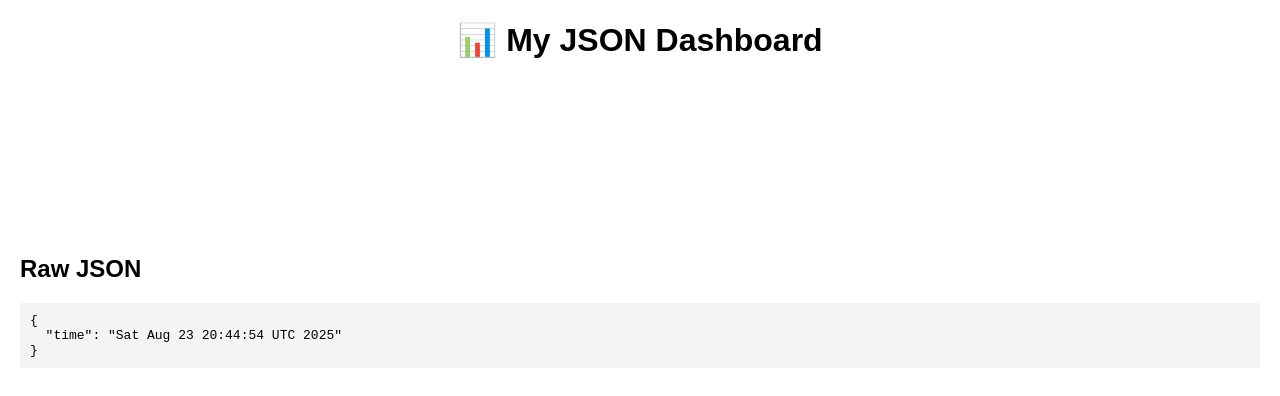
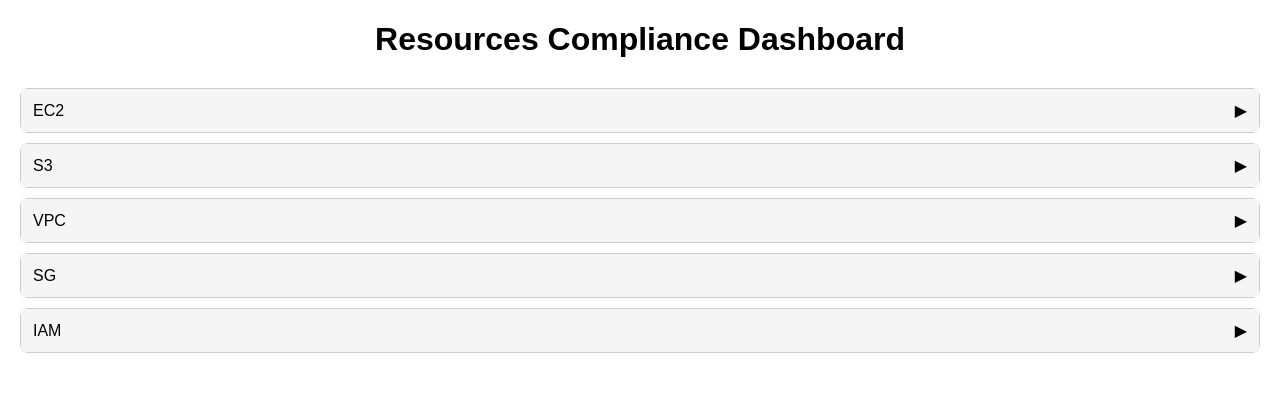
Before and after one commit to dhonnappa-amd/build-dashboards-testing, a plain HTML site: page index.html in a window 1280 px wide. Drawn offline with nearby package versions, Linux system fonts and the light colour scheme.

Commit message:
Revise dashboard title and layout for compliance

```diff
--- a/index.html
+++ b/index.html
@@ -2,48 +2,147 @@
 <html lang="en">
 <head>
   <meta charset="UTF-8">
-  <title>Dashboard</title>
-  <script src="https://cdn.jsdelivr.net/npm/chart.js"></script>
+  <title>Resources Compliance Dashboard</title>
   <style>
     body { font-family: Arial, sans-serif; margin: 20px; }
-    h1 { text-align: center; }
-    .chart-container { width: 80%; margin: auto; }
-    pre { background: #f4f4f4; padding: 10px; }
+    h1 { text-align: center; margin-bottom: 30px; }
+
+    .resource-type {
+      border: 1px solid #ccc;
+      border-radius: 8px;
+      margin-bottom: 10px;
+    }
+
+    .resource-header {
+      background: #f5f5f5;
+      padding: 12px;
+      cursor: pointer;
+      display: flex;
+      align-items: center;
+      justify-content: space-between;
+    }
+
+    .arrow {
+      transition: transform 0.2s ease;
+    }
+
+    .arrow.open {
+      transform: rotate(90deg);
+    }
+
+    .resource-table {
+      width: 100%;
+      border-collapse: collapse;
+      display: none;
+    }
+
+    .resource-table th, .resource-table td {
+      border: 1px solid #ccc;
+      padding: 8px;
+      text-align: left;
+    }
+
+    .resource-table th {
+      background: #f0f0f0;
+    }
+
+    .compliance-pass {
+      color: green;
+      font-weight: bold;
+    }
+
+    .compliance-fail {
+      color: red;
+      font-weight: bold;
+    }
   </style>
 </head>
 <body>
-  <h1>📊 My JSON Dashboard</h1>
-
-  <div class="chart-container">
-    <canvas id="myChart"></canvas>
-  </div>
-
-  <h2>Raw JSON</h2>
-  <pre id="jsonData"></pre>
+  <h1>Resources Compliance Dashboard</h1>
+  <div id="dashboard"></div>
 
   <script>
-    // Fetch the JSON file generated by GitHub Actions
-    fetch("data.json")
+    function createComplianceTable(resources) {
+      const table = document.createElement("table");
+      table.className = "resource-table";
+
+      // Header
+      const header = document.createElement("tr");
+      ["Name", "Owner Tag", "Team Tag", "Other Tags", "Compliance"].forEach(h => {
+        const th = document.createElement("th");
+        th.textContent = h;
+        header.appendChild(th);
+      });
+      table.appendChild(header);
+
+      // Rows
+      for (const [name, tags] of Object.entries(resources)) {
+        const tr = document.createElement("tr");
+
+        // Name
+        const tdName = document.createElement("td");
+        tdName.textContent = name;
+        tr.appendChild(tdName);
+
+        // Owner
+        const tdOwner = document.createElement("td");
+        tdOwner.textContent = tags.owner || "N/A";
+        tr.appendChild(tdOwner);
+
+        // Team
+        const tdTeam = document.createElement("td");
+        tdTeam.textContent = tags.team || "N/A";
+        tr.appendChild(tdTeam);
+
+        // Other tags
+        const tdOther = document.createElement("td");
+        const otherTags = Object.entries(tags)
+          .filter(([k]) => k !== "owner" && k !== "team")
+          .map(([k, v]) => `${k}: ${v}`);
+        tdOther.textContent = otherTags.length ? otherTags.join(", ") : "N/A";
+        tr.appendChild(tdOther);
+
+        // Compliance
+        const tdCompliance = document.createElement("td");
+        if (tags.owner && tags.team) {
+          tdCompliance.innerHTML = '<span class="compliance-pass">✅</span>';
+        } else {
+          tdCompliance.innerHTML = '<span class="compliance-fail">❌</span>';
+        }
+        tr.appendChild(tdCompliance);
+
+        table.appendChild(tr);
+      }
+
+      return table;
+    }
+
+    // Build dashboard
+    fetch("hardcodedata.json")
       .then(res => res.json())
       .then(data => {
-        // Show raw JSON
-        document.getElementById("jsonData").textContent =
-          JSON.stringify(data, null, 2);
+        const dashboard = document.getElementById("dashboard");
 
-        // Example: if your JSON has { "labels": [...], "values": [...] }
-        if (data.labels && data.values) {
-          new Chart(document.getElementById("myChart"), {
-            type: 'line',
-            data: {
-              labels: data.labels,
-              datasets: [{
-                label: "My Data",
-                data: data.values,
-                borderColor: "blue",
-                fill: false
-              }]
-            }
+        for (const [resourceType, resources] of Object.entries(data)) {
+          const container = document.createElement("div");
+          container.className = "resource-type";
+
+          const header = document.createElement("div");
+          header.className = "resource-header";
+          header.innerHTML = `<span>${resourceType}</span><span class="arrow">▶</span>`;
+          container.appendChild(header);
+
+          const table = createComplianceTable(resources);
+          container.appendChild(table);
+
+          header.addEventListener("click", () => {
+            const arrow = header.querySelector(".arrow");
+            const isOpen = table.style.display === "table";
+            table.style.display = isOpen ? "none" : "table";
+            arrow.classList.toggle("open", !isOpen);
           });
+
+          dashboard.appendChild(container);
         }
       });
   </script>
```
